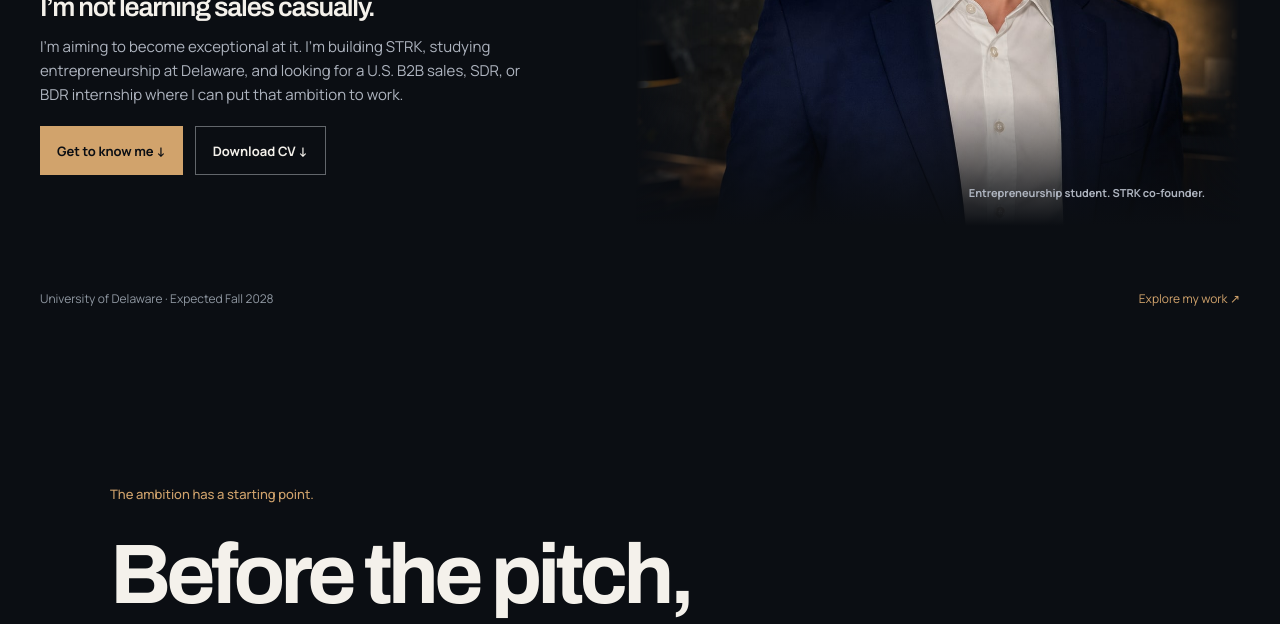
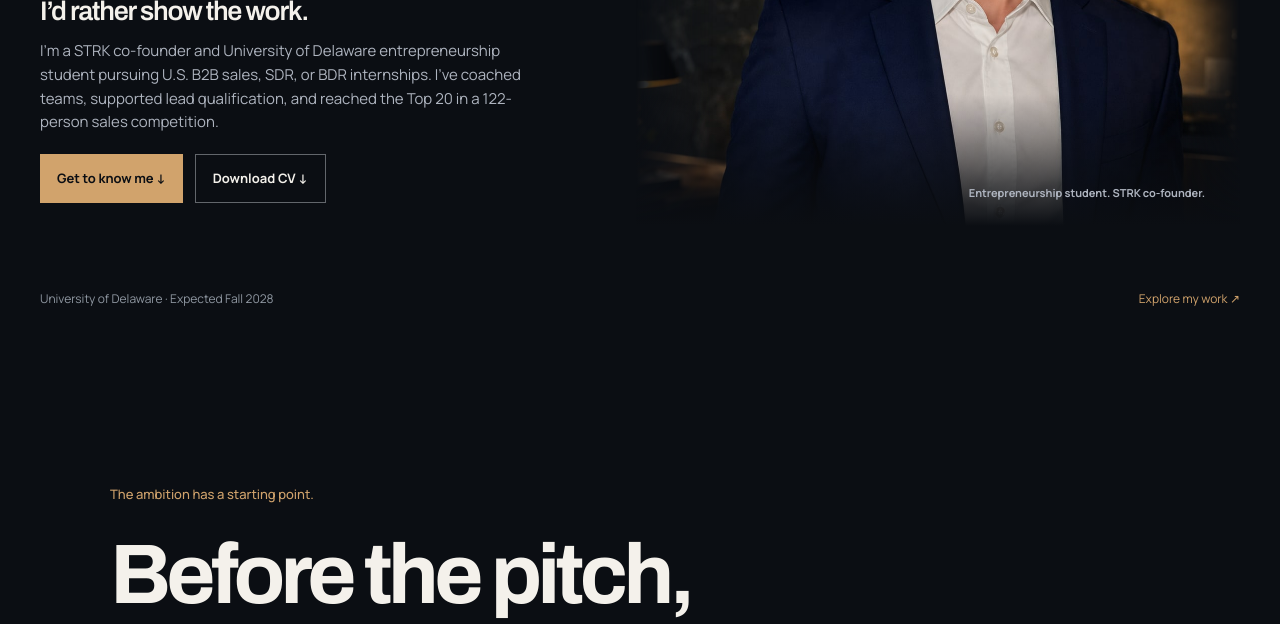
Before and after one commit to ilian-aigner/ilian-aigner.github.io, an Astro site: page / in a window 1280 px wide. Shown: the part 476-1100 px from the top of the page. Built offline with nearby package versions, Linux system fonts and the light colour scheme; Astro itself is replaced by a stand-in of ours.

Commit message:
Ground homepage opening in sales evidence

```diff
--- a/src/pages/index.astro
+++ b/src/pages/index.astro
@@ -7,8 +7,8 @@ import profile from '../data/profile.json';
  <div class="hero-copy">
   <p class="hero-kicker">Hamburg to Delaware. Building what comes next.</p>
   <h1 id="hero-title">Ilian<br /><span>Aigner.</span></h1>
-  <p class="hero-statement">I’m not learning sales casually.</p>
-  <p class="hero-intro">I’m aiming to become exceptional at it. I’m building STRK, studying entrepreneurship at Delaware, and looking for a U.S. B2B sales, SDR, or BDR internship where I can put that ambition to work.</p>
+  <p class="hero-statement">Ambition is easy to claim.<br />I’d rather show the work.</p>
+  <p class="hero-intro">I’m a STRK co-founder and University of Delaware entrepreneurship student pursuing U.S. B2B sales, SDR, or BDR internships. I’ve coached teams, supported lead qualification, and reached the Top 20 in a 122-person sales competition.</p>
   <div class="action-row"><a class="button button-primary" href="#story">Get to know me ↓</a><a class="button button-outline" href="/ilian-aigner-cv.pdf" download>Download CV ↓</a></div>
  </div>
  <figure class="hero-photo"><img src="/assets/images/ilian-portrait-shirt-1200.jpg" srcset="/assets/images/ilian-portrait-shirt-700.jpg 700w, /assets/images/ilian-portrait-shirt-1200.jpg 1200w" sizes="(max-width: 760px) 100vw, 55vw" width="1200" height="1200" alt="Ilian Aigner in a navy suit with a neatly closed white shirt" fetchpriority="high" /><figcaption>Entrepreneurship student. STRK co-founder.</figcaption></figure>
```
